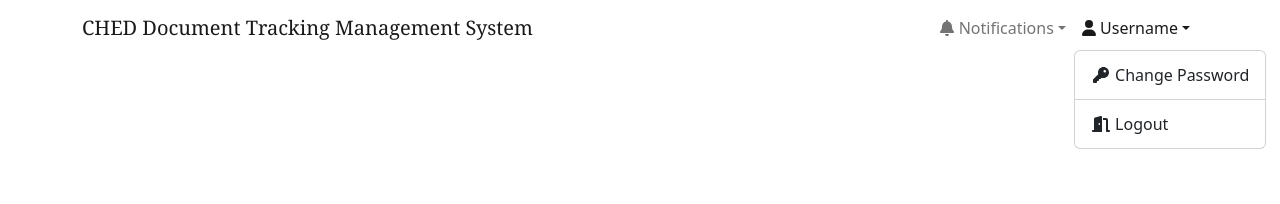
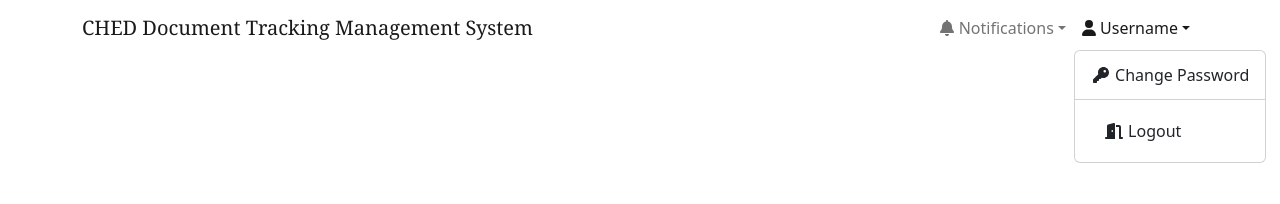
Before and after one commit to megaloria/CHEDRO-DTMS-Frontend, a React (Create React App) app: page / in a window 1280 px wide. Both pictures are taken after a click on the button "Username". Shown: the top 204 px of the page. Built offline with nearby package versions, Linux system fonts and the light colour scheme.

Commit message:
modal-logout

```diff
--- a/src/units/Header/Header.js
+++ b/src/units/Header/Header.js
@@ -1,10 +1,17 @@
 // import React, { useState } from "react";
 import "./Header.css";
+import React, { useState } from 'react';
 import Container from "react-bootstrap/Container";
-import Nav from "react-bootstrap/Nav";
-import Navbar from "react-bootstrap/Navbar";
-import NavDropdown from "react-bootstrap/NavDropdown";
 import { FontAwesomeIcon } from "@fortawesome/react-fontawesome";
+import {
+    Nav,
+    Navbar,
+    NavDropdown,
+    OverlayTrigger,
+    Tooltip,
+    Modal,
+    Button
+    } from "react-bootstrap";
 import {
     faBell,
     faCircleExclamation,
@@ -12,11 +19,13 @@ import {
     faKey,
     faUser
     } from "@fortawesome/free-solid-svg-icons";
-import OverlayTrigger from 'react-bootstrap/OverlayTrigger';
-import Tooltip from 'react-bootstrap/Tooltip';
 
 function Header() {
 
+    const [show, setShow] = useState(false);
+
+    const handleClose = () => setShow(false);
+    const handleShow = () => setShow(true);
 
   const renderTooltip = (props) => (
     <Tooltip id="button-tooltip" {...props}>
@@ -76,24 +85,44 @@ function Header() {
               id="collasible-nav-dropdown"
               renderMenuOnMount={true}
             >
-              <NavDropdown.Item href=" ">
+              <NavDropdown.Item href="#">
                 <FontAwesomeIcon
                   icon={faKey}
                   fixedWidth
                 /> Change Password
               </NavDropdown.Item>
               <NavDropdown.Divider />
-              <NavDropdown.Item href=" ">
+              <NavDropdown.Item href="#">
+                <Button variant="outline" onClick={handleShow}>
                 <FontAwesomeIcon
                   icon={faDoorOpen}
                   fixedWidth
                 /> Logout
+                </Button>
+
+                <Modal show={show} onHide={handleClose} animation={false}>
+                    <Modal.Header closeButton>
+                    <Modal.Title>Logout</Modal.Title>
+                    </Modal.Header>
+                    <Modal.Body>Are you sure you want to logout?</Modal.Body>
+                    <Modal.Footer>
+                    <Button variant="outline-danger" onClick={handleClose}>
+                        Cancel
+                    </Button>
+                    <Button variant="primary" onClick={handleClose}>
+                        Logout
+                    </Button>
+                    </Modal.Footer>
+                </Modal>
+
               </NavDropdown.Item>
             </NavDropdown>
           </Nav>
         </Navbar.Collapse>
       </Container>
     </Navbar>
+
+
   );
 }
 export default Header;
```
Lines whose indentation alone changed are shown as unchanged.
